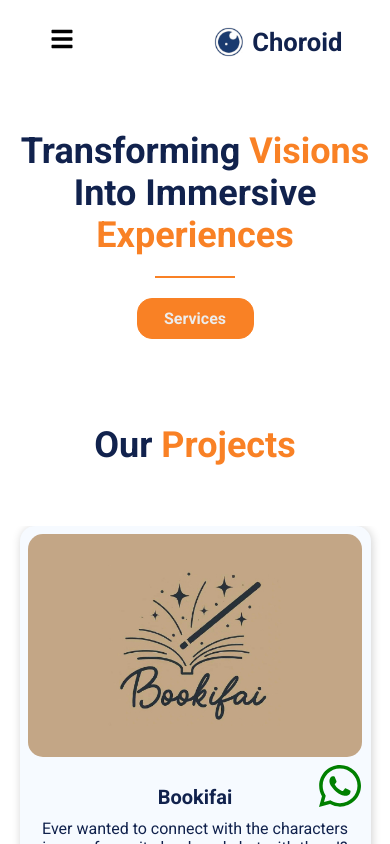
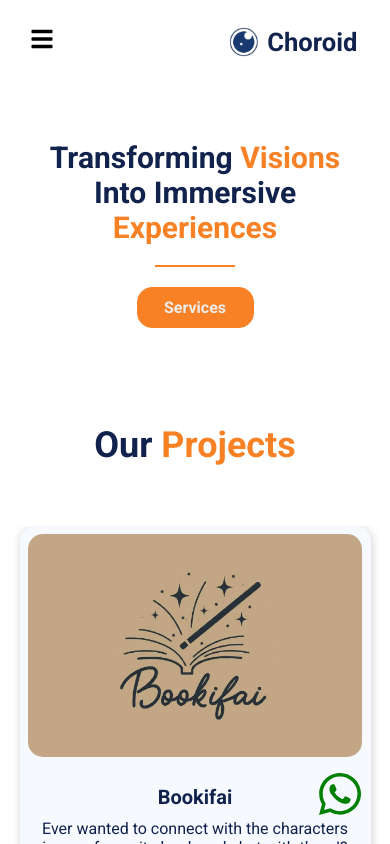
Before and after one commit to rabeeqiblawi/portfolio-nextjs, a Next.js app: page / in a window 390 px wide. Shown: the top 844 px of the page. Built offline with nearby package versions, Linux system fonts and the light colour scheme.

Commit message:
Update responsivness

```diff
--- a/src/components/footer/Footer.module.scss
+++ b/src/components/footer/Footer.module.scss
@@ -97,7 +97,7 @@
             .topContent {
                 flex-direction: column;
                 gap: 30px;
-                padding-left: 50px;
+                padding-left: 30px;
 
                 .logoColBox {
                     display: none;
@@ -106,7 +106,7 @@
 
             .bottomContent {
                 justify-content: flex-start;
-                padding: 20px 50px;
+                padding: 20px 30px;
             }
         }
     }
--- a/src/components/navigation/navbar/navbar.module.scss
+++ b/src/components/navigation/navbar/navbar.module.scss
@@ -104,7 +104,7 @@
     display: none;
     font-size: 24px;
     position: relative;
-    left: 50px;
+    left: 30px;
     // position: absolute;
     // top: 0;
     // left: 0;
@@ -134,7 +134,7 @@
         gap: 20px;
 
         .logoLink{
-            margin-right: 30px;
+            margin-right: 15px;
             transform: scale(0.8);
 
             img{
--- a/src/components/navigation/sidebar/Sidebar.jsx
+++ b/src/components/navigation/sidebar/Sidebar.jsx
@@ -29,12 +29,12 @@
                 <button className="sidebar-close" onClick={handleSidebarClose}>
                     <IoMdClose />
                 </button>
-                <div className="logoDiv">
+                {/* <div className="logoDiv">
                     <Link href="/" className="logoLink">
                         <Image src={websiteInformation.content.logo} alt="" width={60} height={60} className="imgLogo"/>
                         <h1>{websiteInformation.content.brand}</h1>
                     </Link>
-                </div>
+                </div> */}
             </div>
             <nav className="sidebar-nav">
                 <div className="sidebar-injected-content">
--- a/src/components/navigation/sidebar/Sidebar.scss
+++ b/src/components/navigation/sidebar/Sidebar.scss
@@ -56,6 +56,7 @@
     font-size: 1.5rem;
     cursor: pointer;
     color: #6c757d;
+    display:flex;
     transition: color 0.2s ease;
 
     &:hover {
--- a/src/components/showcasing/MainSection.module.scss
+++ b/src/components/showcasing/MainSection.module.scss
@@ -108,6 +108,7 @@
 
                 h1 {
                     text-align: center;
+                    font-size: 30px;
                 }
             }
         }
--- a/src/components/whatapp/whatsAppIcon.module.scss
+++ b/src/components/whatapp/whatsAppIcon.module.scss
@@ -8,6 +8,7 @@
 
     a{
         color: green;
+        display:flex;
     }
 
     &:hover{
```
